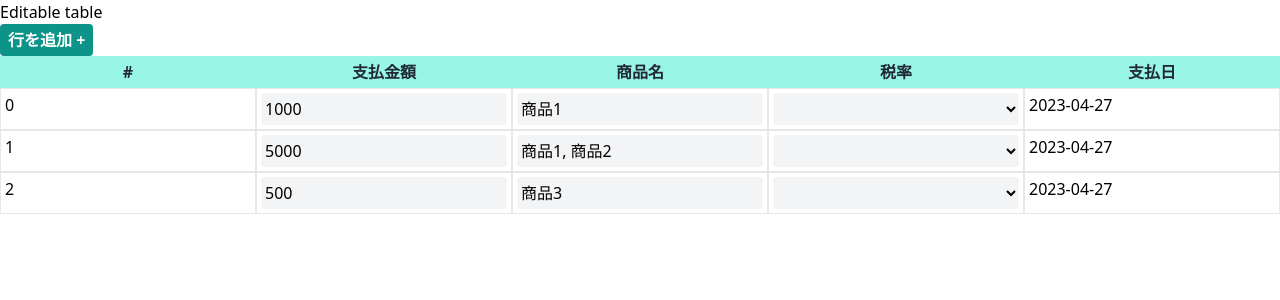
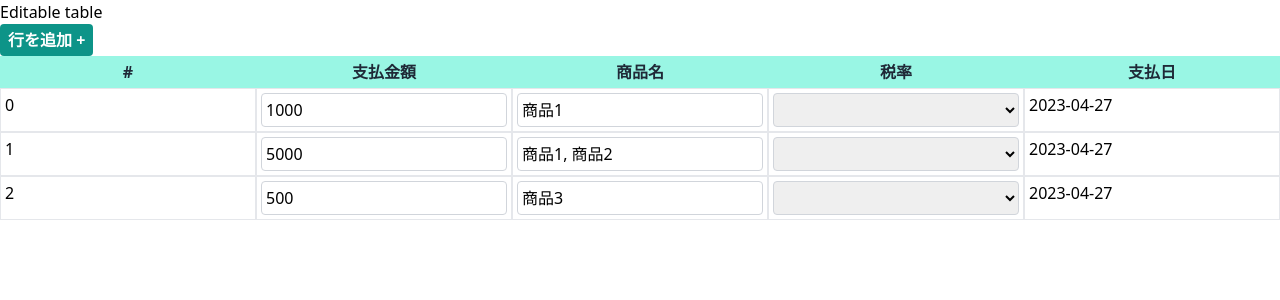
Before and after one commit to simonNozaki/edi-table, a Nuxt app: page / in a window 1280 px wide. Shown: the top 300 px of the page. Built offline with nearby package versions, Linux system fonts and the light colour scheme.

Commit message:
枠線のスタイルにする

```diff
--- a/src/components/NumberInput.vue
+++ b/src/components/NumberInput.vue
@@ -22,6 +22,6 @@ input[type="number"] {
   -moz-appearance: textfield;
 }
 input {
-  @apply p-1 w-full rounded bg-gray-100 hover:shadow;
+  @apply p-1 w-full rounded border border-gray-300 hover:shadow;
 }
 </style>
--- a/src/components/Select.vue
+++ b/src/components/Select.vue
@@ -41,6 +41,6 @@ select, option {
 }
 
 select {
-  @apply bg-gray-100 rounded h-full w-full hover:shadow;
+  @apply rounded border border-gray-300 h-full w-full hover:shadow;
 }
 </style>
--- a/src/components/TextInput.vue
+++ b/src/components/TextInput.vue
@@ -14,6 +14,6 @@ const props = withDefaults(defineProps<Props>(), {
 
 <style scoped>
 input {
-  @apply p-1 w-full rounded bg-gray-100 hover:shadow;
+  @apply p-1 w-full rounded border border-gray-300 hover:shadow;
 }
 </style>
```
